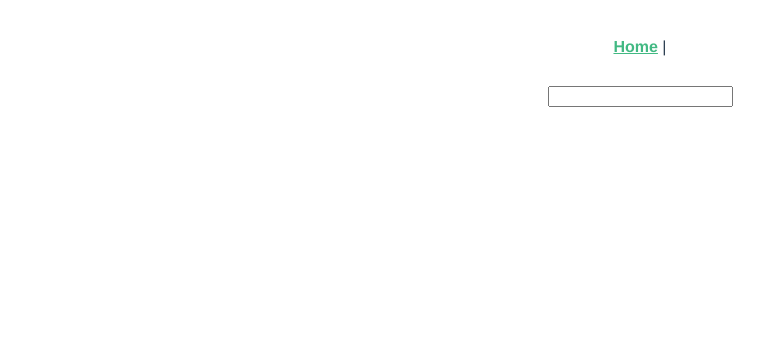
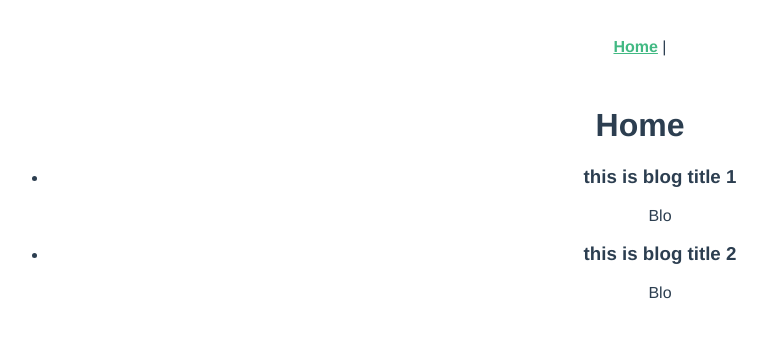
Before and after one commit to himanshurahi/Vue-JS, a Vue app in the folder blog/: page / in a window 1280 px wide. Shown: the top 338 px of the page, without its empty margins (0-767 px from the left). Built offline with nearby package versions, Linux system fonts and the light colour scheme.

Commit message:
Compo API Computed

```diff
--- /dev/null
+++ b/blog/src/components/PostList.vue
@@ -0,0 +1,21 @@
+<template>
+  <ul>
+    <li v-for="post in posts" :key="post.id">
+      <SinglePost :post="post" />
+    </li>
+  </ul>
+</template>
+
+<script>
+import SinglePost from "./SinglePost.vue";
+export default {
+  props: ["posts"],
+  components: { SinglePost },
+  setup({ posts }) {
+    console.log(posts);
+  },
+};
+</script>
+
+<style>
+</style>
--- /dev/null
+++ b/blog/src/components/SinglePost.vue
@@ -0,0 +1,23 @@
+<template>
+  <div>
+    <h3>{{ post.title }}</h3>
+    <p>{{ snippt }}</p>
+  </div>
+</template>
+
+<script>
+import { computed } from "@vue/reactivity";
+export default {
+  props: ["post"],
+
+  setup(props) {
+    const snippt = computed(() => {
+      return props.post.body.substring(0, 3);
+    });
+    return { snippt };
+  },
+};
+</script>
+
+<style>
+</style>
--- a/blog/src/views/Home.vue
+++ b/blog/src/views/Home.vue
@@ -1,31 +1,22 @@
 <template>
   <div class="home">
-    <input type="text" name="" id="" v-model="search" />
-    <p>{{ search }}</p>
-    <p v-for="name in matchingName" :key="name">{{ name }}</p>
+    <h1>Home</h1>
+    <PostList :posts="posts" />
   </div>
 </template>
 
 <script>
 import { computed, ref, watch, watchEffect } from "vue";
+import PostList from "../components/PostList.vue";
 export default {
   name: "Home",
+  components: { PostList },
   setup() {
-    const search = ref(" ");
-    const names = ref(["rahi", "himasnhrahi"]);
-
-    watch(search, () => {
-      console.log("watch run");
-    });
-
-    watchEffect(() => {
-      console.log("watch effect rn");
-    });
-
-    const matchingName = computed(() => {
-      return names.value.filter((name) => name.includes(search.value));
-    });
-    return { names, search, matchingName };
+    const posts = ref([
+      { title: "this is blog title 1", body: "Blog Body 1", id: 1 },
+      { title: "this is blog title 2", body: "Blog Body 2", id: 2 },
+    ]);
+    return { posts };
   },
 };
 </script>
```
